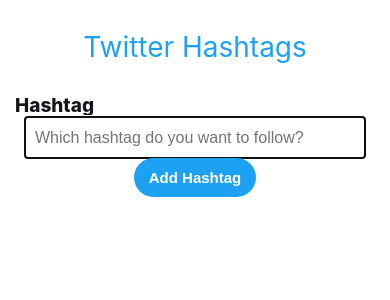
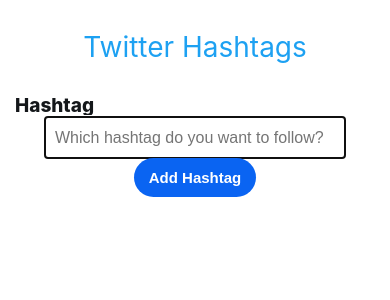
Before and after one commit to lcandiago/twitter-hashtags-client, a React (Create React App) app: page / in a window 390 px wide. In both pictures the pointer is over the button "Add Hashtag". Shown: the top 300 px of the page. Built offline with nearby package versions, Linux system fonts and the light colour scheme; the HTML template or start-up script is replaced by a standard one.

Commit message:
add hovers

```diff
--- a/src/App.css
+++ b/src/App.css
@@ -46,6 +46,7 @@
 @media (max-width: 600px) {
   .hashtagForm__input {
     font-size: 16px;
+    width: 300px;
   }
 }
 
@@ -61,6 +62,11 @@
   font-size: 15px;
   min-height: 39px;
   cursor: pointer;
+  transition: 0.3s;
+}
+
+.hashtagForm__button:hover {
+  background-color: rgb(10, 100, 242);
 }
 
 .hashtagList {
--- a/src/components/Hashtag/styles.css
+++ b/src/components/Hashtag/styles.css
@@ -6,4 +6,10 @@
   margin-right: 10px;
   margin-bottom: 10px;
   cursor: pointer;
+  transition: 0.3s;
 }
+
+.hashtag:hover {
+  color: rgb(242, 29, 100);
+  border: 1px solid rgb(242, 29, 100);
+}
```
